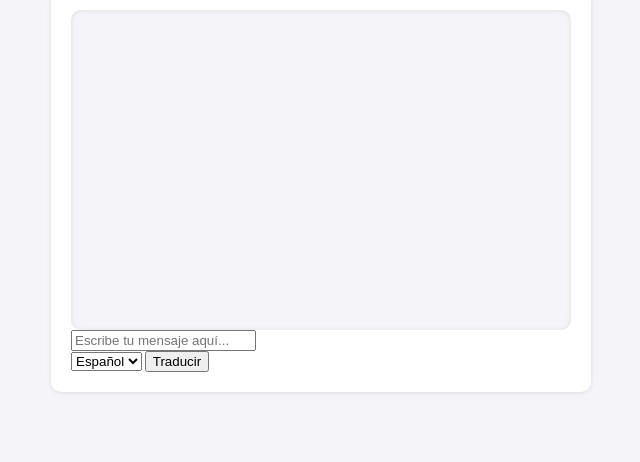
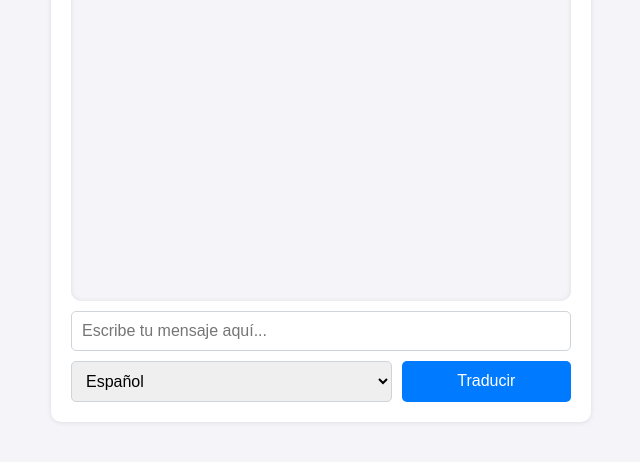
Before and after one commit to jluchett/chat_openai, a plain HTML site: page chatopenai_front/index.html in a window 1280 px wide. Shown: the part 246-708 px from the top of the page, without its empty margins (319-959 px from the left). Drawn offline with Linux system fonts and the light colour scheme.

Commit message:
Mejorar la estructura y estilos de la interfaz de chat

```diff
--- a/chatopenai_front/index.html
+++ b/chatopenai_front/index.html
@@ -20,7 +20,7 @@
     <div class="chat__input-group">
       <input type="text" id="inputText" class="chat__input" placeholder="Escribe tu mensaje aquí...">
       <div class="chat__inputs">
-        <select class="chat_select" id="targetLang">
+        <select class="chat__select" id="targetLang">
           <option value="es">Español</option>
           <option value="en">Inglés</option>
           <option value="fr">Francés</option>
--- a/chatopenai_front/styles.css
+++ b/chatopenai_front/styles.css
@@ -81,3 +81,60 @@ body{
   text-align: left;
   justify-content: flex-start;
 }
+
+.chat__input-group{
+  display: flex;
+  flex-direction: column;
+  gap: 1rem;
+  margin-top: 1rem;
+}
+
+.chat__input{
+  box-sizing: border-box;
+  width: 100%;
+  font-size: 1.6rem;
+  outline: none;
+  border-radius: 5px;
+  border: 1px solid #ced4da;
+  transition: all 0.3s ease-in-out;
+  padding: 1rem;
+}
+
+.chat__input:focus{
+  border-color: #007bff;
+  box-shadow: 0 0.5px 5px rgba(0, 123, 255, 0.5);
+}
+
+.chat__inputs{
+  display: flex;
+  gap: 1rem;
+}
+
+.chat__select,
+.chat__button{
+  font-size: 1.6rem;
+  border-radius: 5px;
+  border: 1px solid #ced4da;
+  transition: all 0.3s ease-in-out;
+  padding: 1rem;
+  flex: 1;
+}
+
+.chat__select{
+  flex: 2;
+}
+
+.chat__button{
+  flex: 1;
+  background-color: #007bff;
+  color: white;
+  cursor: pointer;
+  border: none;
+  outline: none;
+  transition: all 0.3s ease;
+}
+
+.chat__button:hover{
+  background-color: #0056b3;
+  box-shadow: 0 0.5px 5px rgba(0, 123, 255, 0.5);
+}
```
